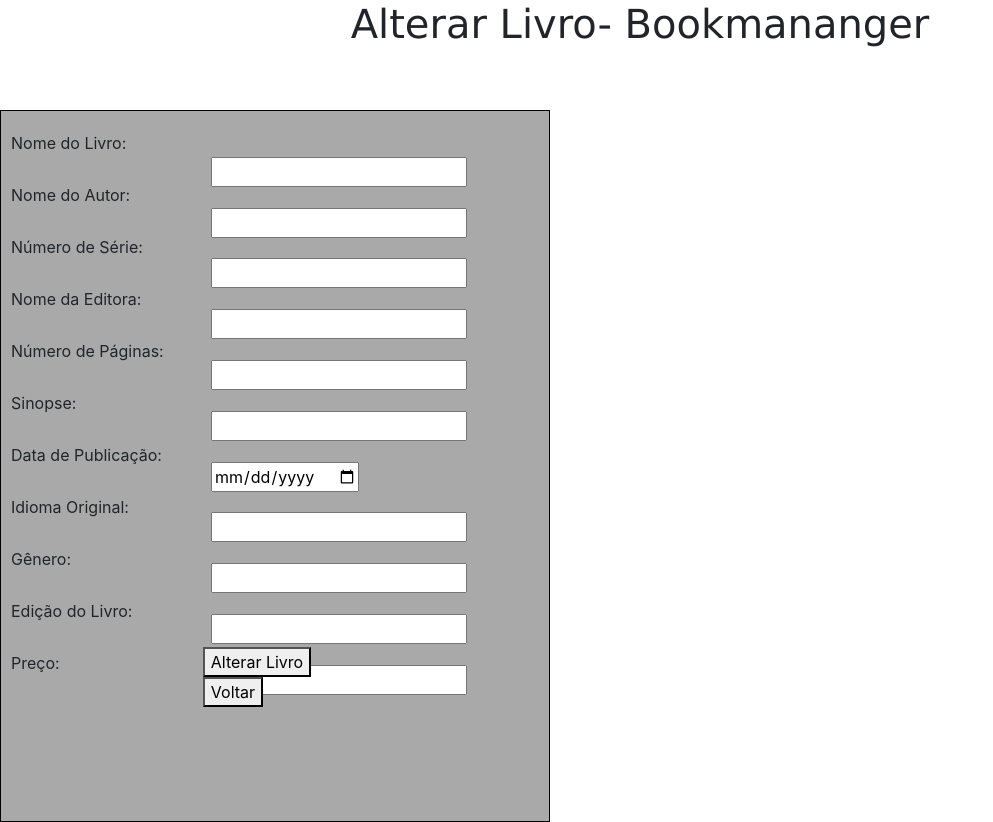
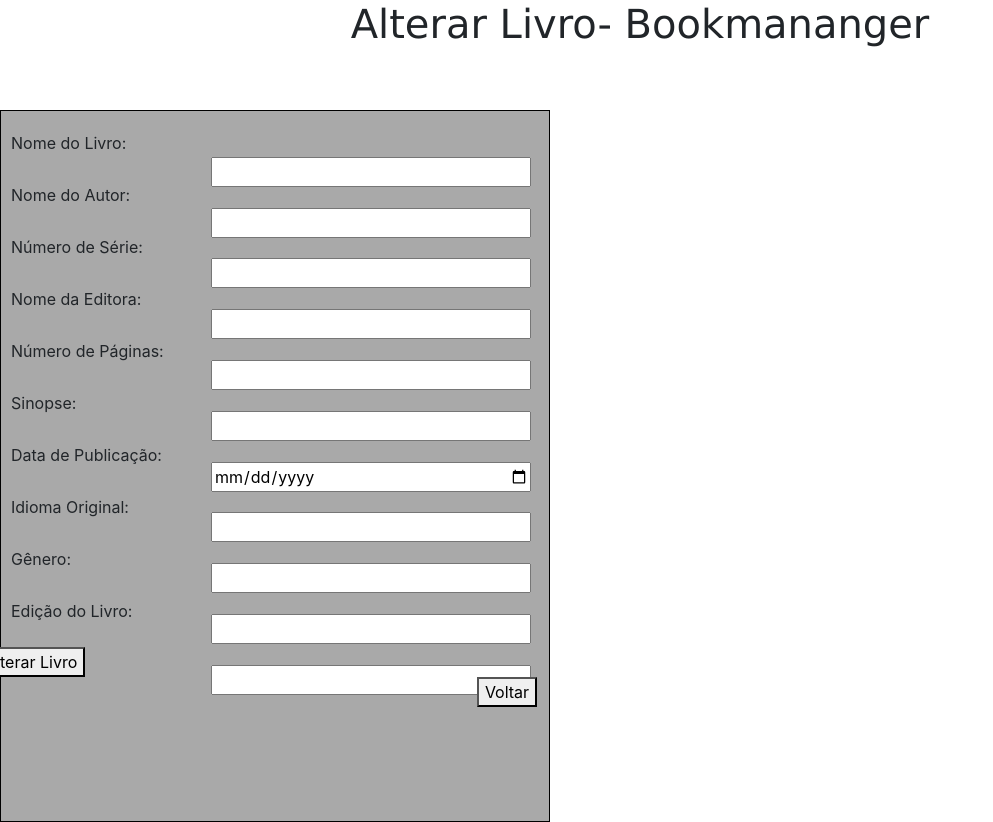
Before and after one commit to Brun0913/Sistema--PrateleiraVirtualLeitura_TCC, a React (Create React App) app in the folder frontend/bookmanager/: page /alterlivfunc in a window 1280 px wide. Shown: the whole page, without its empty margins (0-993 px from the left). Built offline with nearby package versions, Linux system fonts and the light colour scheme.

Commit message:
css atulizado

```diff
--- a/frontend/bookmanager/src/Pages/alterlivfunc/alterlivfunc.css
+++ b/frontend/bookmanager/src/Pages/alterlivfunc/alterlivfunc.css
@@ -26,7 +26,7 @@
     margin-left: 200px;
 }
 
-.v{
+.mainalterliv{
     height: 89vh;
     width: 43vw;
     flex-direction: row;
--- a/frontend/bookmanager/src/Pages/alterlivfunc/alterlivfunc.js
+++ b/frontend/bookmanager/src/Pages/alterlivfunc/alterlivfunc.js
@@ -1,5 +1,5 @@
 import React from 'react';
-import './alterlivfunc.css';
+import './alterlivfunc.css'
 
 import {Link} from 'react-router-dom'
 
@@ -11,59 +11,59 @@
             <h1>Alterar Livro- Bookmananger</h1>
           </div>
 
-          <div className="mainger">
+          <div className="mainalterliv">
 
-          <div className="marcacaoalterliv">
+          <div className="marcacao">
 
-            <div className="maralter">
+            <div className="page">
               <label>Nome do Livro:</label>
             </div>
 
-            <div className="maralter">
+            <div className="page">
               <label>Nome do Autor:</label>
             </div>
 
-            <div className="maralter">
+            <div className="page">
               <label>Número de Série:</label>
             </div>
 
-            <div className="maralter">
+            <div className="page">
               <label>Nome da Editora:</label>
             </div>
 
-            <div className="maralter">
+            <div className="page">
               <label>Número de Páginas:</label>
             </div>
 
-            <div className="maralter">
+            <div className="page">
               <label>Sinopse:</label>
             </div>
 
-            <div className="maralter">
+            <div className="page">
               <label>Data de Publicação:</label>
             </div>
 
-            <div className="maralter">
+            <div className="page">
               <label>Idioma Original:</label>
             </div>
 
-            <div className="maralter">
+            <div className="page">
               <label>Gênero:</label>
             </div>
 
-            <div className="maralter">
+            <div className="page">
               <label>Edição do Livro:</label>
             </div>
 
-            <div className="maralter">
+            <div className="page">
               <label>Preço:</label>
             </div>
 
           </div>
 
-          <div className="imputalterar">
+          <div className="imput">
 
-          <div className="imputalter">
+          <div className="page2">
             <input
               id=""
               type="text"
@@ -72,7 +72,7 @@
             />
           </div>
 
-          <div className="imputalter">
+          <div className="page2">
             <input
               id=""
               type="text"
@@ -81,7 +81,7 @@
             />
           </div>
 
-          <div className="imputalter">
+          <div className="page2">
             <input
               id=""
               type="text"
@@ -90,7 +90,7 @@
             />
           </div>
 
-          <div className="imputalter">
+          <div className="page2">
             <input
               id=""
               type="text"
@@ -99,7 +99,7 @@
             />
           </div>
 
-          <div className="imputalter">
+          <div className="page2">
             <input
               id=""
               type="text"
@@ -108,7 +108,7 @@
             />
           </div>
 
-          <div className="imputalter">
+          <div className="page2">
             <input
               id=""
               type="text"
@@ -117,7 +117,7 @@
             />
           </div>
 
-          <div className="imputalter">
+          <div className="page2">
             <input
               id=""
               type="date"
@@ -126,7 +126,7 @@
             />
           </div>
 
-          <div className="imputalter">
+          <div className="page2">
             <input
               id=""
               type="text"
@@ -135,7 +135,7 @@
             />
           </div>
 
-          <div className="imputalter">
+          <div className="page2">
             <input
               id=""
               type="text"
@@ -144,7 +144,7 @@
             />
           </div>
 
-          <div className="imputalter">
+          <div className="page2">
             <input
               id=""
               type="text"
@@ -153,7 +153,7 @@
             />
           </div>
 
-          <div className="imputalter">
+          <div className="page2">
             <input
               id=""
               type="text"
@@ -164,14 +164,14 @@
 
           </div>
 
-          <div className="botoesalterliv">
+          <div className="botoes">
 
-            <div className="alterliv">
+            <div className="cadasfunc">
               <button variant="gray" size="lg" block>
                 Alterar Livro
               </button>
 
-              <div className="bvoltaralterliv">
+              <div className="bvoltar">
                 <Link to="/menufuncionario">
                  <button variant="gray" size="lg" block>
                    Voltar
@@ -181,22 +181,10 @@
 
             </div>
 
-
-
-
-
-
-
-
-
-
-
-
-
-
           </div>
 
         </div>
+
         </div>
     )
 }
--- a/frontend/bookmanager/src/Pages/menufuncionario/menufuncionario.js
+++ b/frontend/bookmanager/src/Pages/menufuncionario/menufuncionario.js
@@ -20,9 +20,11 @@
                 </div>
 
                 <div className="consultarlivro">
+                  <Link to="/conlivfunc">
                      <button variant="gray" size="lg" block>
                        Consultar Livro
                      </button>
+                  </Link>
                 </div>
 
                 <div className="bvoltar">
```
